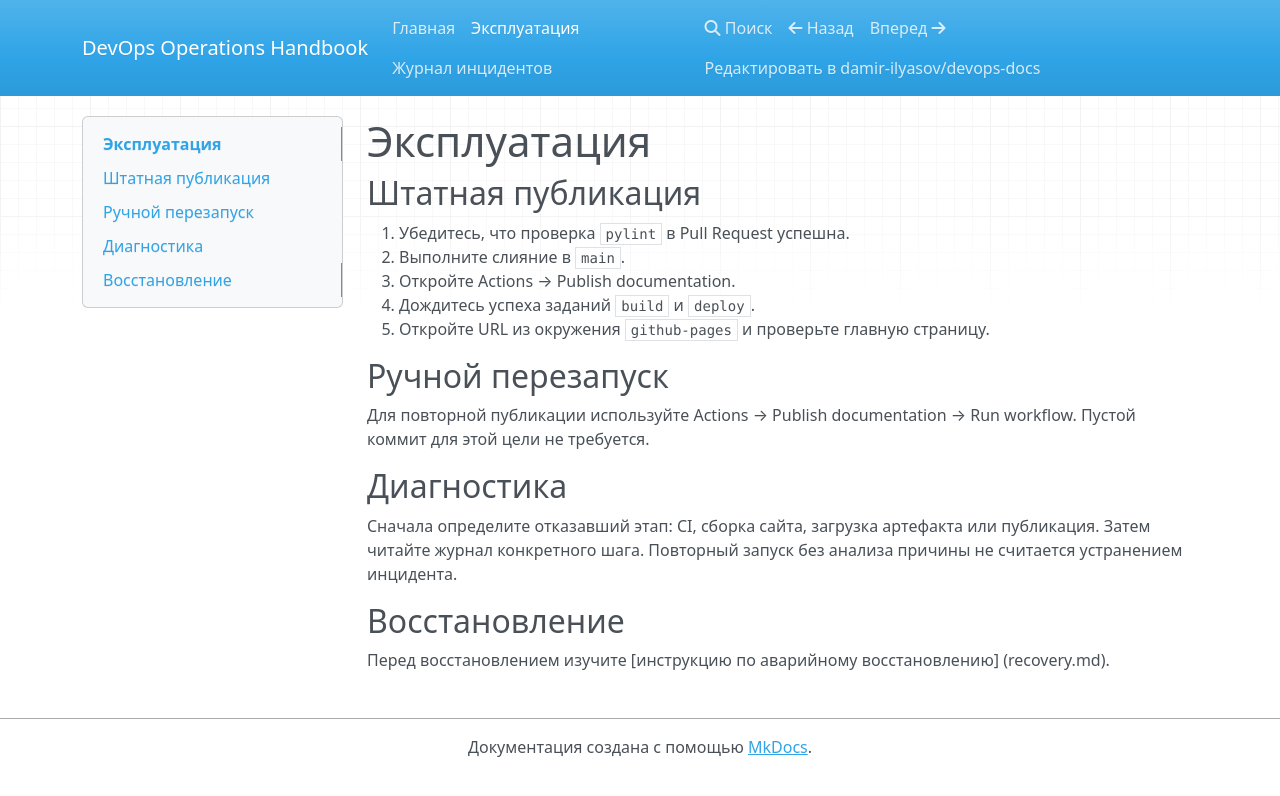
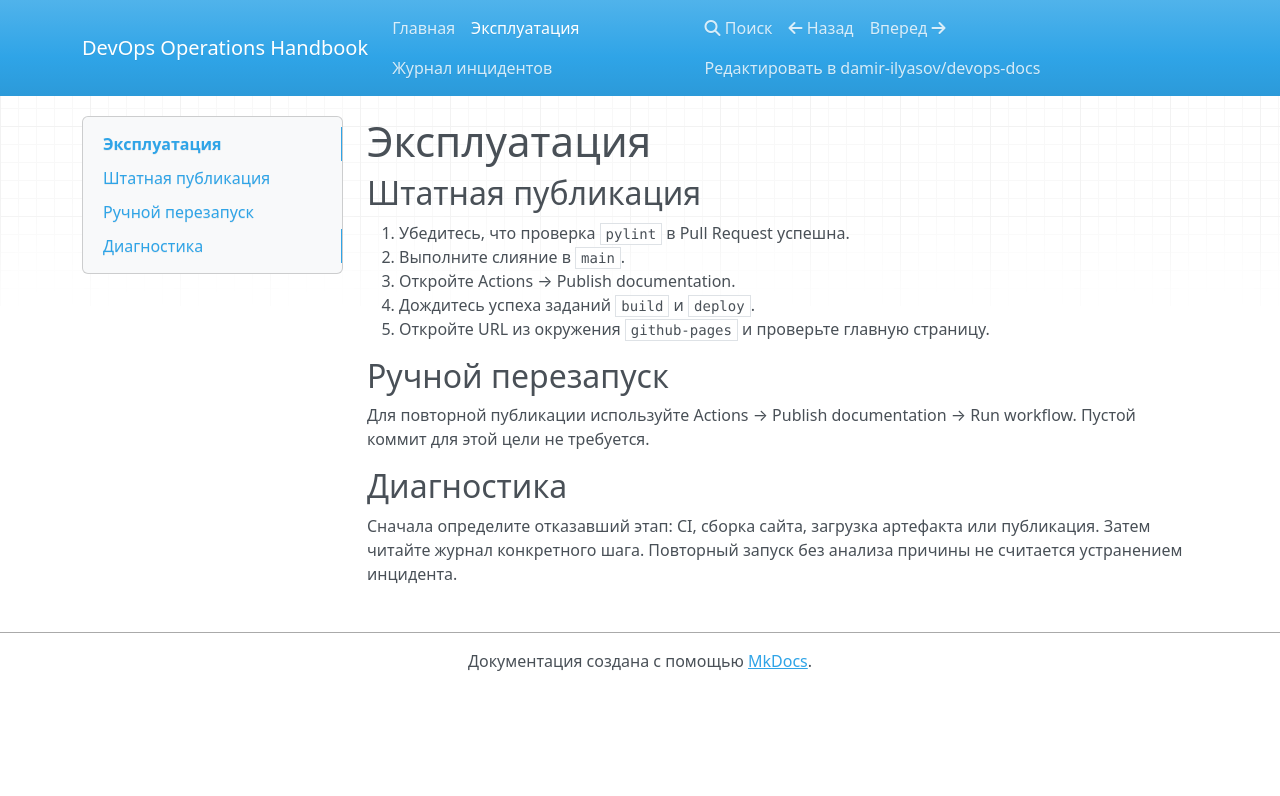
Before and after one commit to damir-ilyasov/devops-docs, an MkDocs documentation site: the page built from docs/runbook.md, in a window 1280 px wide. Shown: the top 796 px of the page. Built offline with MkDocs 1.6.1, drawn with Linux system fonts in a browser that asks for light colours; nearby versions of some CDN libraries.

Commit message:
docs: reset handbook to version 1 to repeat incident 3

```diff
--- a/docs/runbook.md
+++ b/docs/runbook.md
@@ -20,8 +20,3 @@ workflow.
 публикация.
 Затем читайте журнал конкретного шага. Повторный запуск без анализа причины не
 считается устранением инцидента.
-
-## Восстановление
-
-Перед восстановлением изучите [инструкцию по аварийному восстановлению]
-(recovery.md).
```
Also changed, not shown: docs/index.md (+1 -2 lines).
